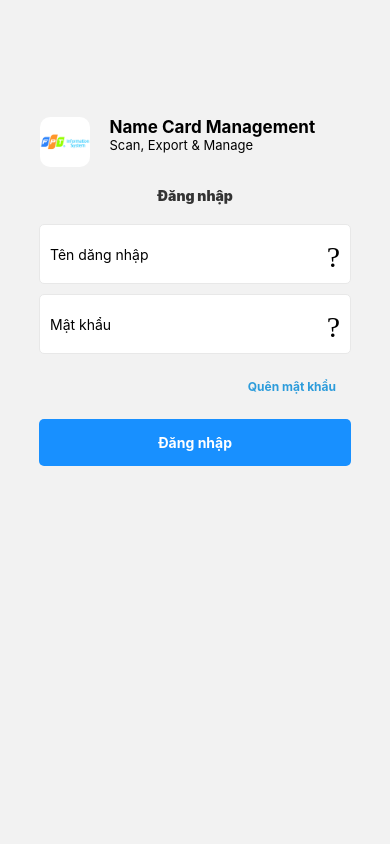
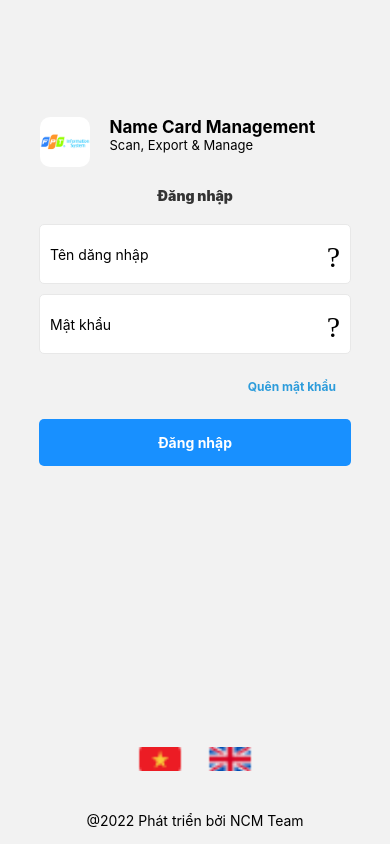
Before and after one commit to AltAdamNguyen/name-card-management, a React Native app in the folder frontend/: screen / in a window 390 px wide. Built offline with nearby package versions, Linux system fonts and the light colour scheme.

Commit message:
Init view contact screen

```diff
--- a/frontend/src/Navigation/Router.js
+++ b/frontend/src/Navigation/Router.js
@@ -144,7 +144,7 @@ const Route = () => {
   useEffect(() => {
     setTimeout(() => {
       setIsLoading(false)
-    }, 2000)
+    }, 800)
   }, [])
 
 
--- a/frontend/src/Screen/GroupContact/GroupContact.js
+++ b/frontend/src/Screen/GroupContact/GroupContact.js
@@ -1,15 +1,29 @@
 //import liraries
-import React, { Component } from 'react';
-import { View, Text} from 'react-native';
+import React, { useState } from 'react';
+import { View, Text, SafeAreaView, Image, TextInput, TouchableOpacity} from 'react-native';
+import iconPath from '../../constants/iconPath';
 import styles from './styles';
 
 
 // create a component
 const GroupContact = () => {
+    const [text, setText] = useState('')
+
     return (
-        <View style={styles.container}>
-            <Text>Group</Text>
-        </View>
+        <SafeAreaView style={styles.container}>
+            <View style={styles.sectionStyle}>
+                <Image  source={iconPath.icSearch}/>
+                <TextInput
+                style={styles.input}
+                    placeholder="Tìm kiếm thông tin"
+                    value={text}
+                    onChangeText={(value) => setText(value)}
+                />
+                <TouchableOpacity>
+                    <Image source={iconPath.icClose}/>
+                </TouchableOpacity>
+            </View>
+        </SafeAreaView>
     );
 };
 
--- a/frontend/src/Screen/GroupContact/styles.js
+++ b/frontend/src/Screen/GroupContact/styles.js
@@ -6,7 +6,33 @@ const styles = StyleSheet.create({
         flex: 1,
         justifyContent: 'center',
         alignItems: 'center',
-        backgroundColor: '#2c3e50',
+    },
+    sectionStyle: {
+        width: '90%',
+        flexDirection: 'row',
+        justifyContent: 'center',
+        alignItems: 'center',
+        marginTop: 10,
+        borderColor: '#F3F3F3',
+        height: 40,
+        borderWidth: 1,
+        borderRadius: 10,
+        paddingLeft: 10,
+        paddingRight: 10,
+    },
+    icSearch: {
+        padding: 10,
+        margin: 5,
+        height: 16,
+        width: 16,
+        resizeMode: 'stretch',
+        alignItems: 'center'
+    },
+    input: {
+        flex: 1,
+        height: 40,
+        fontSize: 16,
+        color: '#828282',
     },
 });
 
--- a/frontend/src/Screen/Home/styles.js
+++ b/frontend/src/Screen/Home/styles.js
@@ -163,7 +163,7 @@ const styles = StyleSheet.create({
         width: '100%',
         height: 80,
         borderWidth: 1,
-        borderColor: '#828282',
+        borderColor: '#82828225',
         borderRadius: 10,
         padding: 5,
         marginBottom: 8,
--- a/frontend/src/Screen/SignIn/styles.js
+++ b/frontend/src/Screen/SignIn/styles.js
@@ -1,13 +1,27 @@
 import { StyleSheet } from "react-native"
 
 const styles = StyleSheet.create({
+    mr20: {
+        marginRight: 20
+    },
+
     root: {
         alignItems: 'center',
-        marginTop: '30%'
+        marginTop: '30%',
+        flex: 1,
     },
-    header: {
-
+    language: {
+        flexDirection: 'row',
+        position: 'absolute',
+        bottom: '10%',
     },
+    icon: {
+        width: 50,
+    },
+    title: {
+        position: 'absolute',
+        bottom: '2%',
+    }
 
 })
 
--- a/frontend/src/Screen/ViewContact/ViewContact.js
+++ b/frontend/src/Screen/ViewContact/ViewContact.js
@@ -1,14 +1,83 @@
 //import liraries
 import React from 'react';
-import { View, Text, StyleSheet } from 'react-native';
+import { View, Text, StyleSheet, SafeAreaView, Image, ScrollView, Modal, TouchableOpacity } from 'react-native';
+import iconPath from '../../constants/iconPath';
+import imgPath from '../../constants/imgPath';
 import styles from './styles';
 
 // create a component
 const ViewContact = () => {
     return (
-        <View style={styles.container}>
-            <Text>View Contact</Text>
-        </View>
+        <SafeAreaView style={styles.container}>
+            <View style={{flex:1}}>
+                <Text>Back</Text>
+                <Text>...</Text>
+            </View>
+            <View>
+                <Image source={imgPath.imgContact} />
+            </View>
+            <View>
+                <View>
+                    <Text>Đặng Vũ Hoàng Trung</Text>
+                    <Text>Nhóm trưởng</Text>
+                    <Text>Đại học FPT</Text>
+                </View>
+                <View>
+                    <Modal>
+
+                    </Modal>
+                    <TouchableOpacity>
+                        <View>
+                            <Text>Phân loại</Text>
+                            <Image source={iconPath.icDown} />
+                        </View>
+                    </TouchableOpacity>
+                </View>
+                <View>
+                    <View>
+                        <Image source={iconPath.icBookMark} />
+                        <Text>0912345678</Text>
+                    </View>
+                    <View>
+                        <Image source={iconPath.icBookMark} />
+                        <Text>0912345678</Text>
+                    </View>
+                    <View>
+                        <Image source={iconPath.icBookMark} />
+                        <Text>user@domain.com</Text>
+                    </View>
+                    <View>
+                        <Image source={iconPath.icBookMark} />
+                        <Text>0912345678</Text>
+                    </View>
+                </View>
+                <View>
+                    <Text>Địa chỉ</Text>
+                    <Text>abc</Text>
+                </View>
+                <View>
+                    <Text>Website</Text>
+                    <Text>abc.com</Text>
+                </View>
+                <View>
+                    <Text>Nhóm</Text>
+                    <View>
+                        <TouchableOpacity>
+                            <Image source={iconPath.icGroup} />
+                        </TouchableOpacity>
+                        <Text>abc.com</Text>
+                    </View>
+                </View>
+                <View>
+                    <Text>Trạng thái<Text>Đang chờ</Text></Text>
+                    <Text>Lí do</Text>
+                </View>
+                <View>
+                    <Text>Ngày khởi tạo</Text>
+                    <Text>Ngày</Text>
+                </View>
+            </View>
+        </SafeAreaView>
     );
 };
 
--- a/frontend/src/Screen/ViewContact/styles.js
+++ b/frontend/src/Screen/ViewContact/styles.js
@@ -6,7 +6,6 @@ const styles = StyleSheet.create({
         flex: 1,
         justifyContent: 'center',
         alignItems: 'center',
-        backgroundColor: '#2c3e50',
     },
 });
 
--- a/frontend/src/constants/iconPath.js
+++ b/frontend/src/constants/iconPath.js
@@ -18,8 +18,11 @@ import icTeam from '../asset/icon/team.png';
 import icSetting from '../asset/icon/setting.png';
 import icCamera from '../asset/icon/camera.png';
 
+import icVN from '../asset/icon/VN.png';
+import icUK from '../asset/icon/Uk.png';
+
 const iconPath = {
-    icDown,icClose,icFilter,icBookMark,icSearch,icDot,icDate,icOffice,icUser,icUserAdd,icUserDelete,icExport,icSwap,icHome,icGroup,icTeam,icSetting,icCamera
+    icDown,icClose,icFilter,icBookMark,icSearch,icDot,icDate,icOffice,icUser,icUserAdd,icUserDelete,icExport,icSwap,icHome,icGroup,icTeam,icSetting,icCamera,icVN,icUK
 }
 
 export default iconPath;
--- a/frontend/src/screen/SignIn/SignIn.js
+++ b/frontend/src/screen/SignIn/SignIn.js
@@ -1,8 +1,9 @@
-import { View, Text, Image, StyleSheet, useWindowDimensions } from 'react-native'
+import { View, Text, Image, StyleSheet, useWindowDimensions, TouchableOpacity } from 'react-native'
 import React, { useState, useContext } from 'react'
 import AuthContext from '../../store/AuthContext';
 
 import styles from './styles'
+import iconPath from '../../constants/iconPath';
 
 import CustomInputs from '../../components/CustomInputs'
 import CustomButtons from '../../components/CustomButtons'
@@ -25,6 +26,17 @@ const SignIn = ({ navigation }) => {
         <CustomInputs placeholder='Mật khẩu' value={password} setValue={setPassword} secureTextEntry={true} icon='visibility-off' />
         <CustomButtons text='Quên mật khẩu' onPress={onForgotPasswordPressed} type="TERTIARY" />
         <CustomButtons text='Đăng nhập' onPress={authCtx.onLogin} />
+        <View style={styles.language}>
+          <TouchableOpacity>
+            <Image source={iconPath.icVN} style={[styles.icon,styles.mr20]}/>
+          </TouchableOpacity>
+          <TouchableOpacity>
+            <Image source={iconPath.icUK} style={styles.icon}/>
+          </TouchableOpacity>
+        </View>
+        <View style={styles.title}>
+          <Text>@2022 Phát triển bởi NCM Team</Text>
+        </View>
       </View >
 
 
```
Also changed, not shown: frontend/src/asset/icon/Uk.png (added), frontend/src/asset/icon/VN.png (added).
